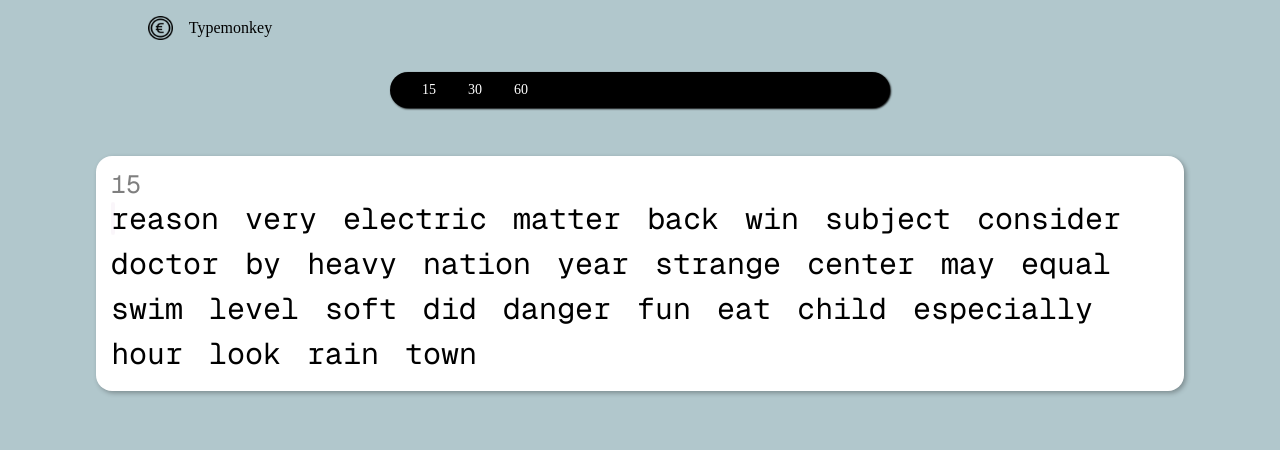
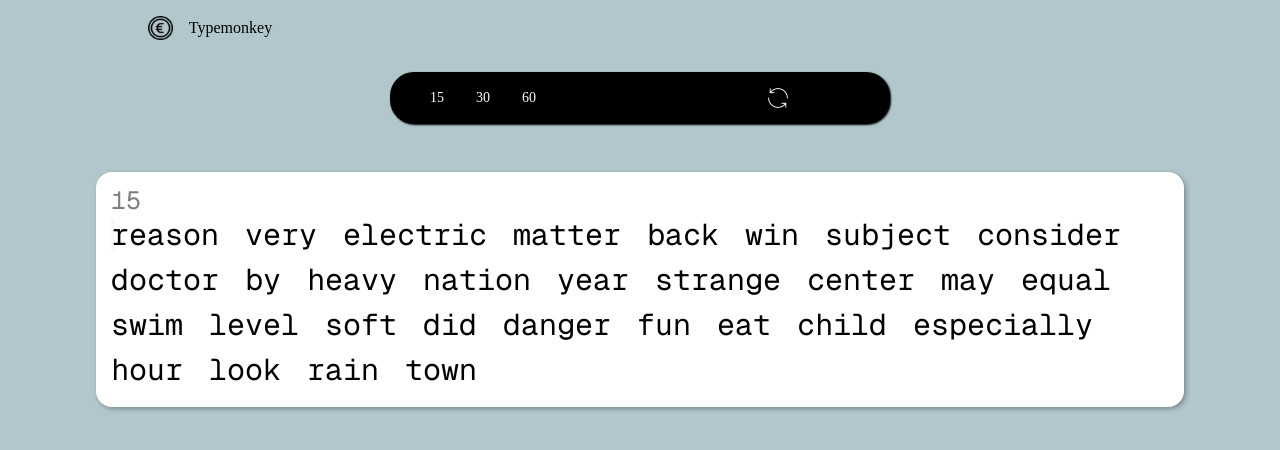
Before and after one commit to Mat-hew-24/typing-test-app, a Next.js app: page / in a window 1280 px wide. Shown: the top 450 px of the page. Built offline with nearby package versions, Linux system fonts and the light colour scheme.

Commit message:
CHECKPOINT 1

```diff
--- a/app/components/bar.tsx
+++ b/app/components/bar.tsx
@@ -1,5 +1,6 @@
 "use client";
 import React, { MutableRefObject } from "react";
+import Image from "next/image";
 
 type Barprop = {
   changeTime: (x: number) => void;
@@ -63,6 +64,7 @@ export default function Bar({
   return (
     <>
       <div className="bg-black flex justify-start gap-4 w-[500px] mt-4 mb-12 rounded-3xl p-2 px-6 shadow-[1px_1px_2px_rgba(0,0,0,1)]">
+        <div className="mr-50 ml-2 flex gap-4">
             <button
             onClick={() => {
               handleclick(15);
@@ -89,6 +91,13 @@ export default function Bar({
           </button>
         </div>
 
+        <div>
+            <button className="barbtn p-2 filter invert hover:invert-0">
+              <Image src="/reload.png" alt="no" width={20} height={20} />
+            </button>
+        </div>
+      </div>
+
       {loader && <div className="w-full h-full pt-30">{Spinner}</div>}
     </>
   );
```
Also changed, not shown: public/reload.png (added). Lines whose indentation alone changed are shown as unchanged.
